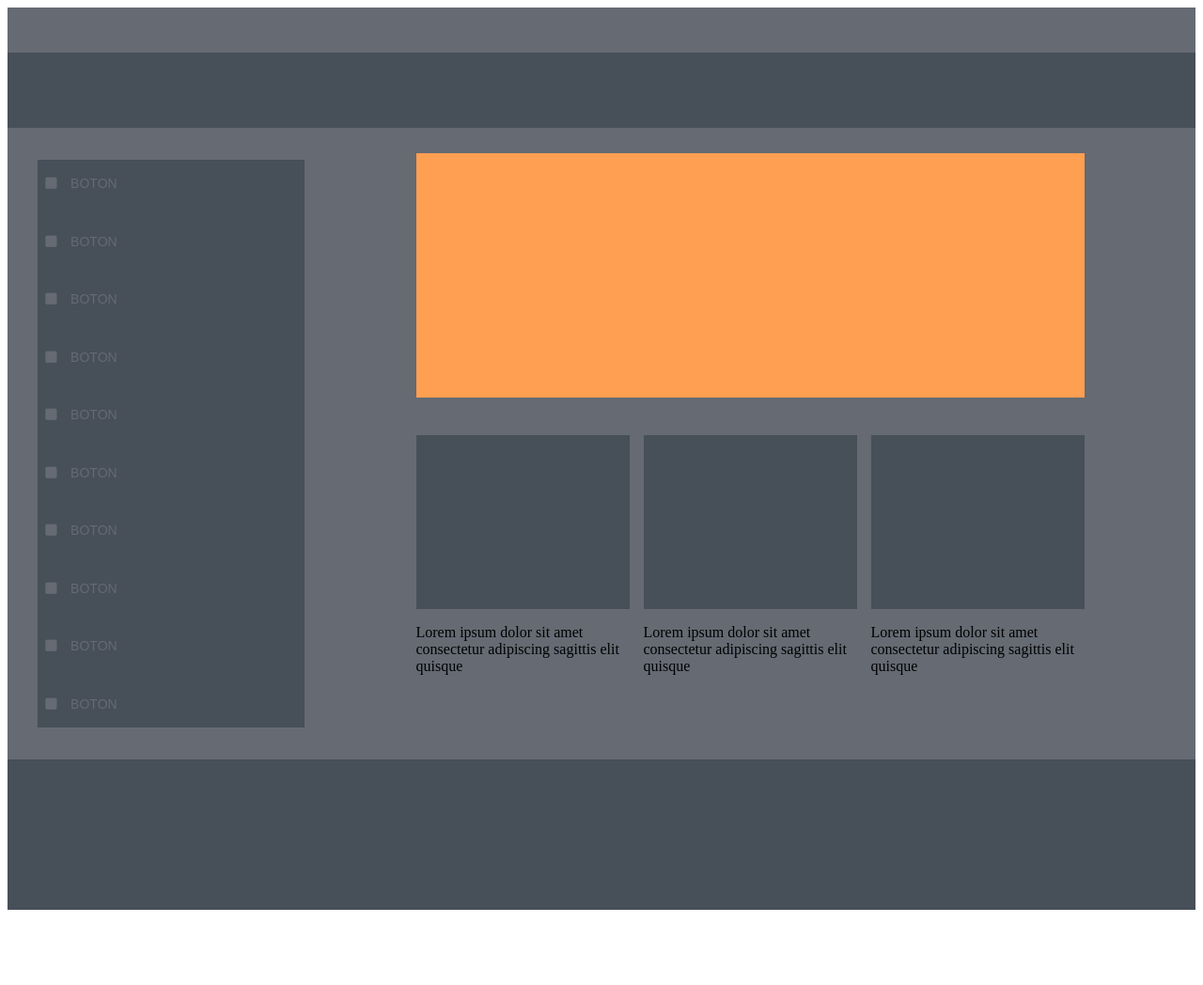
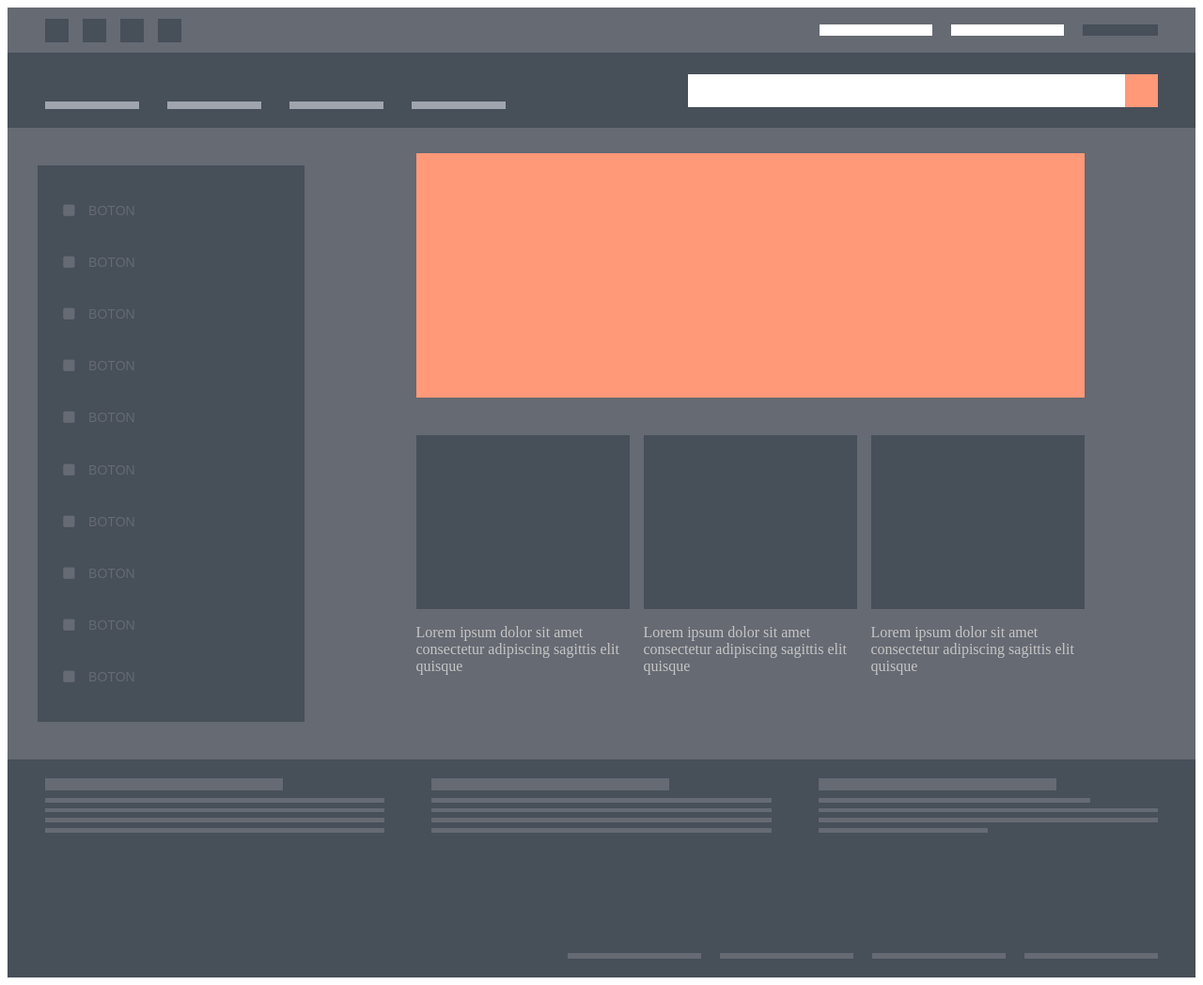
Before and after one commit to talimirchuk/Avanzado, a plain HTML site: page plantilla.html in a window 1280 px wide. Shown: the whole page at 94% size. Before the commit the page ends 976 px from the top, so only its background shows below. Drawn offline with Linux system fonts and the light colour scheme.

Commit message:
Avance mucho

```diff
--- a/plantilla.css
+++ b/plantilla.css
@@ -3,17 +3,143 @@
     flex-direction: column;
     height: 100vh;
 }
-
+/*las cosas de la f3*/
 .franja3 {
     height: 3rem;
     background-color: #656A73;
+    display: flex;
+    justify-content: space-between;
+    align-items: center;
+    padding: 0 40px;
 }
 
+.franja3-izquierda {
+    display: flex;
+    gap: 15px;
+}
+
+.cuadrado {
+    width: 25px;
+    height: 25px;
+    background-color: #474F59;
+}
+
+.franja3-derecha {
+    display: flex;
+    gap: 20px;
+    align-items: center;
+}
+
+.bloque-blanco {
+    width: 120px;
+    height: 12px;
+    background-color: #FFFFFF;
+}
+
+.bloque-gris {
+    width: 80px;
+    height: 12px;
+    background-color: #474F59;
+}
+/*listo cosas f3*/
+
+/*las cosas de la f4*/
 .franja4 {
     height: 5rem;
     background-color: #474F59;
+    display: flex;
+    justify-content: space-between;
+    align-items: center;
+    padding: 0 40px;
 }
 
+.menu-items {
+    display: flex;
+    gap: 30px;
+    align-self: end;
+    margin-bottom: 20px;
+}
+
+.item-bloque {
+    width: 100px;
+    height: 8px;
+    background-color: #A0A5AD;
+}
+
+.buscador {
+    display: flex;
+    width: 500px;
+    height: 35px;
+}
+
+.barra-input {
+    flex-grow: 1;
+    background-color: #FFFFFF;
+}
+
+.boton-input {
+    width: 35px;
+    background-color: #FF9978;
+}
+/*listo cosas f4*/
+
+.franja6 {
+    height: 12rem;
+    background-color: #474F59;
+    display: flex;
+    flex-direction: column;
+    justify-content: space-between;
+    padding: 20px 40px;
+}
+
+.caja-tres-columnas {
+    display: grid;
+    grid-template-columns: repeat(3, 1fr);
+    width: 100%;
+    gap: 50px;
+}
+
+.caja-por-columna {
+    display: flex;
+    flex-direction: column;
+}
+
+.titulo-columnas {
+    height: 0.8rem;
+    width: 70%;
+    background-color: #656A73;
+    margin-bottom: 8px;
+}
+
+.textos {
+    height: 0.3rem;
+    background-color: #656A73;
+    width: 100%;
+    margin-bottom: 6px;
+}
+
+.texto-mediano {
+    width: 80%;
+}
+
+.texto-corto {
+    width: 50%;
+}
+
+.abajo-derecha {
+    display: flex;
+    justify-content: flex-end;
+    width: 100%;
+}
+
+.bloque-abajo {
+    width: 12%;
+    height: 0.4rem;
+    background-color: #656A73;
+    margin-left: 20px;
+}
+
+/*cosas franja 5*/
 .franja5 {
     background-color: #656A73;
     flex-grow: 1;
@@ -21,20 +147,16 @@
     grid-template-columns: 1fr 3fr;
 }
 
-.franja6 {
-    height: 10rem;
-    background-color: #474F59;
-}
-
 .sidebar {
     background-color: #474F59;
     width: 90%;
-    height: 90%;
+    height: 82%;
     justify-self: end;
     align-self: center;
     display: flex;
     flex-direction: column;
-    gap: 10px;
+    gap: 0px;
+    padding: 20px 0;
 }
 
 .elementos {
@@ -48,7 +170,7 @@
 
 .video{
     grid-column: span 3;
-    background-color:  rgb(255, 159, 81);
+    background-color: #ff9978;
     margin-top: 27px;
 }
 
@@ -64,13 +186,13 @@
 }
 
 .sidebar button{
-    display: flex;          /* Alinea el icono y el texto en fila */
-    align-items: center;    /* Centra verticalmente */
-    gap: 12px;              /* Separa el icono del texto */
+    display: flex;          /* pone a el icono y el texto en fila */
+    align-items: center;
+    gap: 12px;
     width: 100%;
-    padding: auto;
+    padding: 12px 25px;
     color: #656A73;
-    background-color: #474F59;
+    background-color: transparent;
     border: none;
     font-size: 14px;
     font-weight: 500;
@@ -82,7 +204,7 @@
     }
 
     .sidebar button:hover {
-        background-color: rgb(255, 159, 81);
+        background-color:#ff9978;
         color: #ffffff;
     }
 
@@ -90,3 +212,7 @@
     .sidebar button:hover i {
         color: #ffffff;
     }
+    p{
+        color: #c6c5c5;
+    }
+    /*listo cosas f5*/
--- a/plantilla.html
+++ b/plantilla.html
@@ -8,8 +8,31 @@
 </head>
 <body>
     <div class="contenedor">
-        <div class="franja3"></div>
-        <div class="franja4"></div>
+        <div class="franja3">
+            <div class="franja3-izquierda">
+                <div class="cuadrado"></div>
+                <div class="cuadrado"></div>
+                <div class="cuadrado"></div>
+                <div class="cuadrado"></div>
+            </div>
+            <div class="franja3-derecha">
+                <div class="bloque-blanco"></div>
+                <div class="bloque-blanco"></div>
+                <div class="bloque-gris"></div>
+            </div>
+        </div>
+        <div class="franja4">
+            <div class="menu-items">
+                <div class="item-bloque"></div>
+                <div class="item-bloque"></div>
+                <div class="item-bloque"></div>
+                <div class="item-bloque"></div>
+            </div>
+            <div class="buscador">
+                <div class="barra-input"></div>
+                <div class="boton-input"></div>
+            </div>
+        </div>
             <div class="franja5">
                 <div class="sidebar">
                     <button><i class="fa-sharp fa-solid fa-square"></i>BOTON</button>
@@ -41,7 +64,37 @@
                 </div>
             </div>
     </div>
-    <div class="franja6"></div>
+    <div class="franja6">
+        <div class="caja-tres-columnas">
+            <div class="caja-por-columna">
+                <div class="titulo-columnas"></div>
+                <div class="textos"></div>
+                <div class="textos"></div>
+                <div class="textos"></div>
+                <div class="textos"></div>
+            </div>
+            <div class="caja-por-columna">
+                <div class="titulo-columnas"></div>
+                <div class="textos"></div>
+                <div class="textos"></div>
+                <div class="textos"></div>
+                <div class="textos"></div>
+            </div>
+            <div class="caja-por-columna">
+                <div class="titulo-columnas"></div>
+                <div class="textos texto-mediano"></div>
+                <div class="textos"></div>
+                <div class="textos"></div>
+                <div class="textos texto-corto"></div>
+            </div>
+        </div>
+        <div class="abajo-derecha">
+            <div class="bloque-abajo"></div>
+            <div class="bloque-abajo"></div>
+            <div class="bloque-abajo"></div>
+            <div class="bloque-abajo"></div>
+        </div>
+    </div>
     <link rel="stylesheet" href="https://cdnjs.cloudflare.com/ajax/libs/font-awesome/7.3.0/css/all.min.css" integrity="sha512-ApSLB1Pd3/bZN8fWB/RG9YhN/7bd9Hkf3AGaE2mPfebjrxagjuBtx2GcgdqIlJkUzwylBo61r9Xa9NmgBI0swA==" crossorigin="anonymous" referrerpolicy="no-referrer" />
 </body>
 </html>
```
